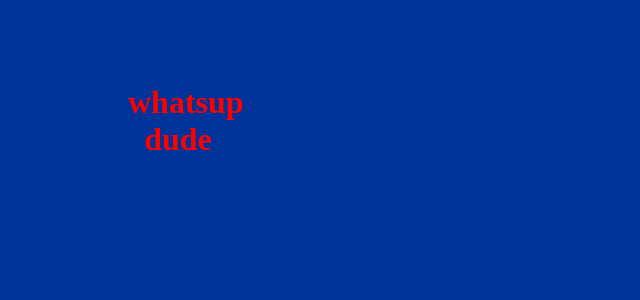
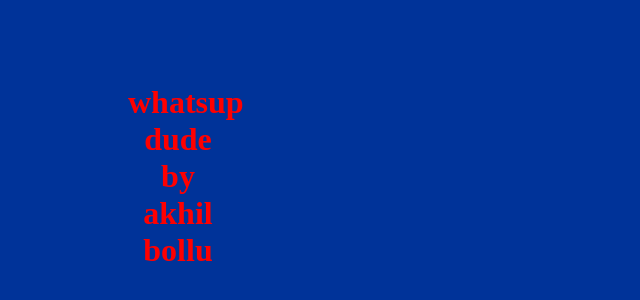
Before and after one commit to AkhilBollu/everything-new, a plain HTML site: page index.html in a window 1280 px wide. Shown: the part 124-424 px from the top of the page, without its empty margins (0-640 px from the left). Drawn offline with Linux system fonts and the light colour scheme.

Commit message:
aurther name added

```diff
--- a/index.html
+++ b/index.html
@@ -27,7 +27,7 @@
 <h1 style="color:red;text-align: center;">
 
 
-whatsup dude
+whatsup dude by akhil bollu
 
 </h1>
 
```
